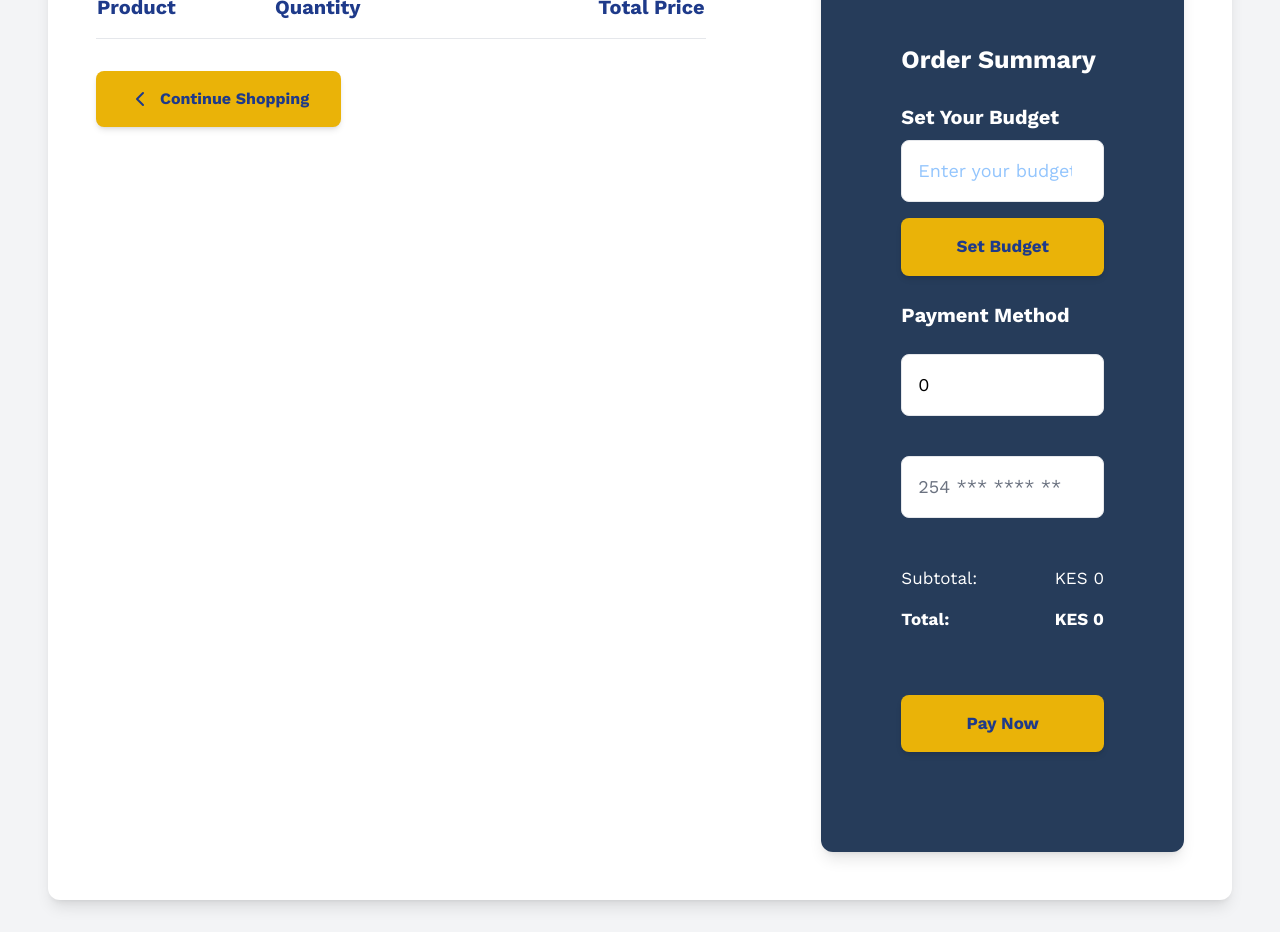
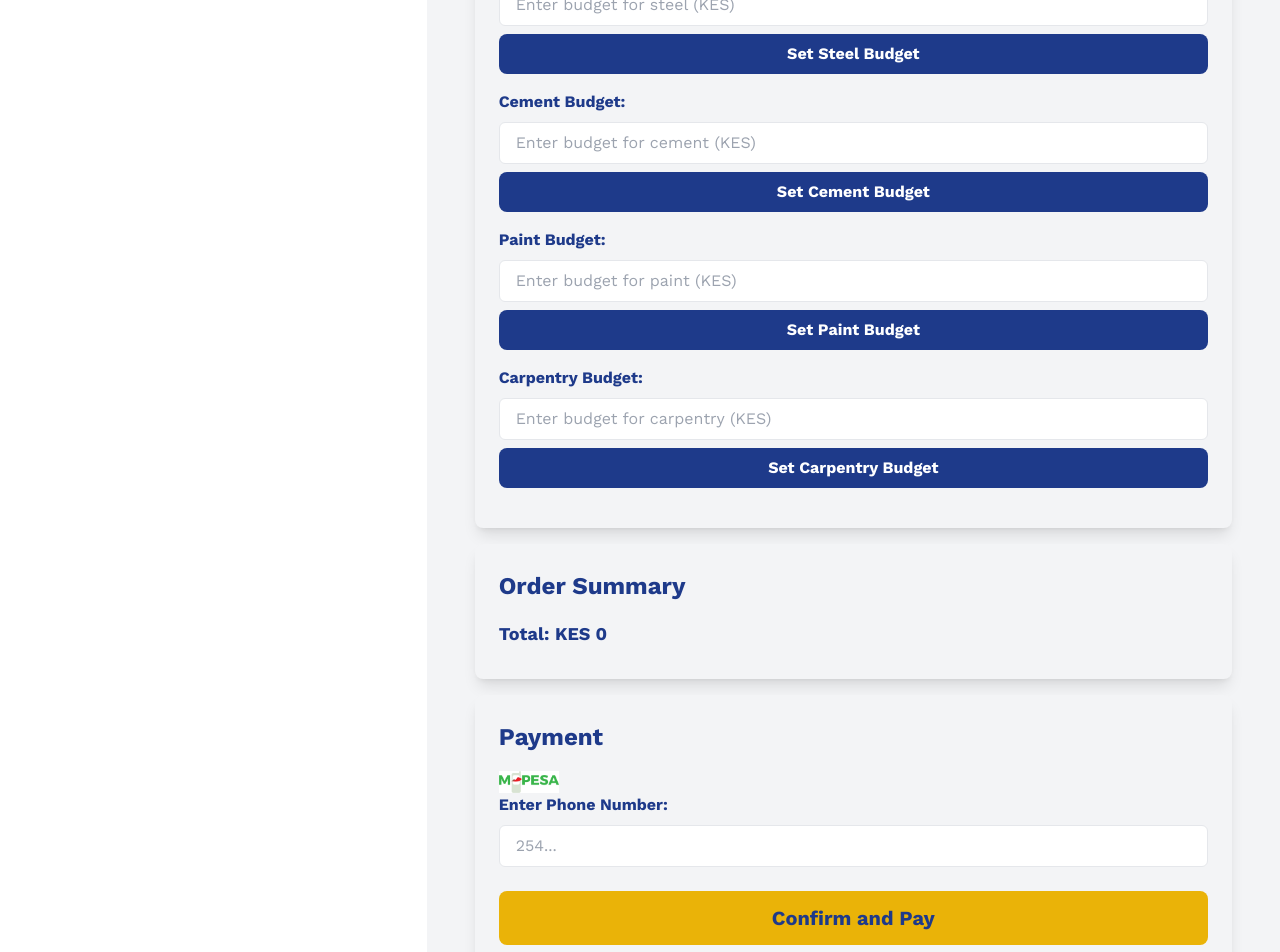
Before and after one commit to akirachix/Inyange-Frontend, a Next.js app in the folder inyange-dashboard/: page /pwa/pages in a window 1280 px wide. Shown: the part 580-1532 px from the top of the page. Built offline with nearby package versions, Linux system fonts and the light colour scheme.

Commit message:
made changes

```diff
--- a/inyange-dashboard/src/app/(pwa)/pwa/pages/page.tsx
+++ b/inyange-dashboard/src/app/(pwa)/pwa/pages/page.tsx
@@ -6,14 +6,29 @@ import Link from "next/link";
 import { MaterialData } from "../utils/types";
 import { usePayment } from "../hooks/payment";
 import Image from "next/image";
+
 const CartPage = () => {
   const [cartItems, setCartItems] = useState<MaterialData[]>([]);
   const [phoneNumber, setPhoneNumber] = useState("");
+  const [modalMessage, setModalMessage] = useState("");
+  const [showModal, setShowModal] = useState(false);
+
   const [errorMessage, setErrorMessage] = useState("");
   const [successMessage, setSuccessMessage] = useState("");
   const { processPayment, isSubmitting } = usePayment();
-  const [budget, setBudget] = useState<number | null>(null);
-  // Load cart items and budget from localStorage
+
+  const [categoryBudgets, setCategoryBudgets] = useState({
+    wood: 0,
+    tiles: 0,
+    sheet: 0,
+    steel: 0,
+    cement: 0,
+    paint: 0,
+    carpentry: 0,
+  });
+
+
+
   useEffect(() => {
     const items = localStorage.getItem("cart");
     if (items) {
@@ -24,44 +39,83 @@ const CartPage = () => {
         console.error("Error parsing cart items:", error);
       }
     }
-    const savedBudget = localStorage.getItem("userBudget");
-    if (savedBudget) {
-      setBudget(Number(savedBudget));
+
+    const savedBudgets = localStorage.getItem("categoryBudgets");
+    if (savedBudgets) {
+      setCategoryBudgets(JSON.parse(savedBudgets));
     }
   }, []);
-  // Calculate the total price of the cart
+
+  useEffect(() => {
+    localStorage.setItem("categoryBudgets", JSON.stringify(categoryBudgets));
+  }, [categoryBudgets]);
+
+  const getTotalForCategory = (category: string) => {
+    return cartItems
+      .filter((item) => item.material_name.toLowerCase().includes(category))
+      .reduce((sum, item) => sum + item.price * item.quantity, 0);
+  };
+
   const totalPrice = cartItems.reduce(
     (sum, item) => sum + item.price * item.quantity,
     0
   );
-  // Handle quantity change for cart items
-  const handleQuantityChange = (id: number, increment: boolean) => {
+
+  type Category = keyof typeof categoryBudgets;
+
+  const getOverBudgetAmount = (category: Category) => {
+    const totalForCategory = getTotalForCategory(category);
+    const budgetForCategory = categoryBudgets[category];
+    return totalForCategory > budgetForCategory
+      ? totalForCategory - budgetForCategory
+      : 0;
+  };
+
+
+  const totalBudget = Object.values(categoryBudgets).reduce((a, b) => a + b, 0);
+  const isTotalOverBudget = totalPrice > totalBudget;
+  const totalOverBudgetAmount = isTotalOverBudget
+    ? totalPrice - totalBudget
+    : 0;
+
+    const handleQuantityChange = (id: string | number, increment: boolean) => {
       setCartItems((prevItems) =>
         prevItems.map((item) =>
           item.material_id === id
             ? {
                 ...item,
-              quantity: increment ? item.quantity + 1 : Math.max(item.quantity - 1, 1),
+                quantity: increment
+                  ? item.quantity + 1
+                  : Math.max(item.quantity - 1, 1),
               }
             : item
         )
       );
     };
-  // Remove an item from the cart
-  const handleRemoveItem = (id: number) => {
+
+
+    const handleRemoveItem = (id: string | number) => {
       const updatedCartItems = cartItems.filter((item) => item.material_id !== id);
       setCartItems(updatedCartItems);
       localStorage.setItem("cart", JSON.stringify(updatedCartItems));
     };
-  // Submit budget
-  const handleBudgetSubmit = (e: React.FormEvent<HTMLFormElement>) => {
+
+    const handleCategoryBudgetSubmit = (
+      e: React.FormEvent<HTMLFormElement>,
+      category: string
+    ) => {
       e.preventDefault();
-    const budgetInput = (e.target as any).budget.value;
-    setBudget(Number(budgetInput));
-    localStorage.setItem("userBudget", budgetInput);
-    alert(`Budget set to: KES ${budgetInput}`);
+      const budgetInput = e.currentTarget.budget.value;
+      setCategoryBudgets((prevBudgets) => ({
+        ...prevBudgets,
+        [category]: Number(budgetInput),
+      }));
+      setModalMessage(`Budget for ${category} set to: KES ${budgetInput}`);
+      setShowModal(true);
     };
-  // Handle payment submission
+
+
+
   const handlePayment = async () => {
     if (!phoneNumber.startsWith("254")) {
       setErrorMessage("Please enter your number starting with 254");
@@ -72,78 +126,70 @@ const CartPage = () => {
       await processPayment(totalPrice.toString(), phoneNumber);
       setSuccessMessage("Payment processed successfully!");
     } catch (error) {
-      console.error("Payment error:", error); // Log the error
+      console.error("Payment error:", error);
       setErrorMessage("Payment failed. Please try again.");
     }
   };
-  const isOverBudget = budget && totalPrice > budget;
 
   return (
-    <div className="min-h-screen bg-gray-100 py-8 px-6 sm:px-8 lg:px-12">
+    <div className="flex min-h-screen bg-gray-100">
+      <main className="flex w-full h-full bg-white rounded-xl shadow-lg">
+        {/* Left Section */}
+        <div className="flex flex-col w-1/3 p-8 lg:p-12 overflow-y-auto">
           <header className="flex items-center mb-8">
             <Link href="/pwa/homepage">
               <button className="text-gray-800 transition-colors">
-            <ChevronLeft size={50} className="xl:mt-[25px]" />
+                <ChevronLeft size={50} />
               </button>
             </Link>
-        <div className="flex items-center ml-4">
             <Image
               src="/images/bmLogo.png"
               alt="BuildMart Logo"
               width={160}
               height={32}
-            className="w-40 sm:w-48 lg:w-[100%] xl:w-[75%] xl:ml-[5px]"
+              className="ml-4 w-40 sm:w-48 lg:w-full"
             />
-          <span className="font-bold text-2xl text-blue-900"></span>
-        </div>
           </header>
-      <main className="bg-white rounded-xl shadow-lg overflow-hidden">
-        <div className="p-8 lg:p-12">
-          <h1 className="text-[28px] font-bold mb-8 text-blue-900">Shopping Cart</h1>
-          <div className="flex flex-col xl:flex-row gap-12">
-            <div className="flex-grow">
-              <table className="w-[90%] mb-8">
+          <h1 className="text-[24px] font-bold mb-4 text-blue-900">Shopping Cart</h1>
+          <div className="overflow-y-auto flex-1">
+            <table className="w-full mb-4">
               <thead>
                 <tr className="border-b border-gray-200">
-                    <th className="text-left pb-4 text-blue-900 font-semibold text-[20px]">Product</th>
-                    <th className="text-left pb-4 text-blue-900 font-semibold text-[20px]">Quantity</th>
-                    <th className="text-right pb-4 text-blue-900 font-semibold text-[20px]">Total Price</th>
+                  <th className="text-left pb-4 text-blue-900 font-semibold">Product</th>
+                  <th className="text-left pb-4 text-blue-900 font-semibold">Quantity</th>
+                  <th className="text-right pb-4 text-blue-900 font-semibold">Total Price</th>
                 </tr>
               </thead>
               <tbody>
                 {cartItems.map((item) => (
                   <tr key={item.material_id} className="border-b border-gray-200">
-                      <td className="py-6">
-                        <div className="flex items-center">
-                          <p className="font-bold text-xl text-blue-900 text-[20px]">{item.material_name}</p>
-                        </div>
+                    <td className="py-4">
+                      <div className="text-blue-900 font-bold">{item.material_name}</div>
                     </td>
                     <td>
-                        <div className="flex items-center border rounded-md w-36 shadow-sm">
+                      <div className="flex items-center border rounded-md w-28 shadow-sm">
                         <button
-                            className="px-4 py-2 hover:bg-gray-100 transition-colors"
+                          className="px-2 py-1 hover:bg-gray-100 transition-colors"
                           onClick={() => handleQuantityChange(item.material_id, false)}
                         >
-                            <Minus size={18} />
+                          <Minus size={16} />
                         </button>
-                          <span className="px-4 py-2 flex-grow text-center font-semibold text-lg">
-                            {item.quantity}
-                          </span>
+                        <span className="px-3 text-center font-semibold">{item.quantity}</span>
                         <button
-                            className="px-4 py-2 hover:bg-gray-100 transition-colors"
+                          className="px-2 py-1 hover:bg-gray-100 transition-colors"
                           onClick={() => handleQuantityChange(item.material_id, true)}
                         >
-                            <Plus size={18} />
+                          <Plus size={16} />
                         </button>
                       </div>
                     </td>
-                      <td className="text-right font-bold text-xl text-blue-900">KES {item.price * item.quantity}</td>
+                    <td className="text-right font-bold text-blue-900">KES {item.price * item.quantity}</td>
                     <td className="text-right">
                       <button
-                          className="px-4 py-2 text-red-600 hover:text-red-800 transition-colors"
+                        className="text-red-600 hover:text-red-800 transition-colors"
                         onClick={() => handleRemoveItem(item.material_id)}
                       >
-                          <Trash size={18} />
+                        <Trash size={16} />
                       </button>
                     </td>
                   </tr>
@@ -151,83 +197,123 @@ const CartPage = () => {
               </tbody>
             </table>
             <Link href="/pwa/otherorders">
-                <button className="flex items-center bg-yellow-500 text-blue-900 font-bold px-8 py-4 rounded-lg shadow-md hover:bg-yellow-400 transition-colors text-[16px]">
-                  <ChevronLeft className="mr-2" size={24} />
-                  Continue Shopping
+              <button className="bg-yellow-500 text-blue-900 font-bold px-6 py-3 rounded-lg shadow-md hover:bg-yellow-400 transition-colors">
+                <ChevronLeft size={20} /> Continue Shopping
               </button>
             </Link>
           </div>
-            <div className="w-full xl:w-1/3 xl:mt-[-50px]">
-              <div className="bg-[#263C5A] pl-20 pr-20 pt-[100px] pb-[100px] rounded-xl text-white shadow-lg">
-                <h2 className="text-[25px] font-bold mb-6">Order Summary</h2>
-                {/* Budget Form */}
-                <form onSubmit={handleBudgetSubmit} className="mb-6">
-                  <label htmlFor="budget" className="block font-semibold text-[20px] mb-2">Set Your Budget</label>
+        </div>
+
+        {/* Right Section */}
+        <div className="w-2/3 p-8 lg:p-12 bg-gray-100 flex flex-col overflow-y-hidden">
+          {/* Budget Forms */}
+          <div className="bg-gray-100 p-6 rounded-lg shadow-lg mb-4">
+            <h2 className="text-[20px] font-bold text-blue-900 mb-4">Set Category Budgets</h2>
+            {["wood", "tiles", "sheet", "steel", "cement", "paint", "carpentry"].map((category) => (
+              <form key={category} onSubmit={(e) => handleCategoryBudgetSubmit(e, category)} className="mb-4">
+                <label className="block text-blue-900 font-semibold mb-2" htmlFor={`${category}-budget`}>
+                  {category.charAt(0).toUpperCase() + category.slice(1)} Budget:
+                </label>
                 <input
                   type="number"
                   name="budget"
-                    placeholder="Enter your budget"
-                    className="w-full p-4 mb-4 border rounded-lg text-black placeholder-blue-300 focus:outline-none focus:ring-2 focus:ring-blue-500 text-lg"
+                  className="w-full px-4 py-2 border rounded-md mb-2"
+                  placeholder={`Enter budget for ${category} (KES)`}
                 />
                 <button
                   type="submit"
-                    className="w-full bg-yellow-500 text-blue-900 font-bold px-6 py-4 rounded-lg shadow-md hover:bg-yellow-400 transition-colors text-[17px]"
+                  className="w-full bg-blue-900 text-white font-bold py-2 rounded-lg hover:bg-blue-800 transition-colors"
                 >
-                    Set Budget
+                  Set {category.charAt(0).toUpperCase() + category.slice(1)} Budget
                 </button>
               </form>
-                {budget && (
-                  <>
-                    <p className="mb-6 font-semibold text-[20px]">Your Budget: KES {budget}</p>
-                    <div className="flex justify-between mb-4 text-[17px]">
-                      <span>Remaining Budget:</span>
-                      <span className={isOverBudget ? "text-red-500" : "text-green-500"}>
-                        {isOverBudget ? `Over by KES ${totalPrice - budget}` : `KES ${budget - totalPrice}`}
-                      </span>
+            ))}
           </div>
-                  </>
+
+          {/* Summary Section */}
+          <div className="bg-gray-100 p-6 rounded-lg shadow-lg mb-4 flex-grow">
+            <h2 className="text-[24px] font-bold text-blue-900 mb-4">Order Summary</h2>
+            <p className="text-[18px] text-blue-900 font-bold mb-2">
+              Total: <span className="font-bold text-[18px]">KES {totalPrice}</span>
+            </p>
+
+            {(["wood", "tiles", "sheet", "steel", "cement", "paint", "carpentry"] as Category[]).map((category) => (
+  <div key={category}>
+    {getOverBudgetAmount(category) > 0 && (
+      <p className="text-red-600 font-semibold mb-2">
+        You are over your {category.charAt(0).toUpperCase() + category.slice(1)} budget by KES {getOverBudgetAmount(category)}.
+      </p>
     )}
-                <p className="mb-6 font-semibold text-[20px]">Payment Method</p>
+  </div>
+))}
+
+            {isTotalOverBudget && (
+              <p className="text-red-600 font-semibold mb-2">
+                You are over your Total budget by KES {totalOverBudgetAmount}.
+              </p>
+            )}
+          </div>
+
+          {/* Payment Form */}
+          <div className="bg-gray-100 p-6 rounded-lg shadow-lg">
+            <h2 className="text-[24px] font-bold text-blue-900 mb-4">Payment</h2>
+            <Image src="/images/logompesa.png" alt="M-Pesa Logo" width={60} height={20} />
+
+            <form onSubmit={handlePayment}>
+              <label className="block text-blue-900 font-semibold mb-2" htmlFor="phone-number">
+                Enter Phone Number:
+              </label>
               <input
                 type="text"
-                  placeholder="Amount"
-                  className="w-full p-4 mb-10 border rounded-lg text-black placeholder-blue-300 focus:outline-none focus:ring-2 focus:ring-blue-500 text-lg"
-                  value={totalPrice}
-                  readOnly
-                />
-                <input
-                  type="text"
-                  placeholder="254 *** **** **"
-                  className={`w-full p-4 mb-12 border rounded-lg text-black placeholder-gray-500 focus:outline-none focus:ring-2 focus:ring-blue-500 text-lg ${errorMessage && 'border-red-500'}`}
+                id="phone-number"
                 value={phoneNumber}
                 onChange={(e) => setPhoneNumber(e.target.value)}
+                className="w-full px-4 py-2 border rounded-md"
+                placeholder="254..."
               />
-                {errorMessage && <p className="text-red-500 mb-4">{errorMessage}</p>}
-                <div className="flex justify-between mb-4 text-[17px]">
-                  <span>Subtotal:</span>
-                  <span>KES {totalPrice}</span>
-                </div>
-                <div className="flex justify-between font-bold mb-8 text-[17px]">
-                  <span>Total:</span>
-                  <span>KES {totalPrice}</span>
+              {errorMessage && (
+                <p className="text-red-600 text-sm font-semibold">{errorMessage}</p>
+              )}
+              <br />
+              <br />
+
+              <button
+                onClick={handlePayment}
+                disabled={isSubmitting}
+                className="w-full bg-yellow-500 text-blue-900 font-bold py-3 rounded-lg hover:bg-yellow-400 transition-colors text-[20px]"
+              >
+                {isSubmitting ? "Processing..." : "Confirm and Pay"}
+              </button>
+              {successMessage && (
+                <p className="text-blue-800 text-sm font-semibold">{successMessage}</p>
+              )}
+            </form>
           </div>
 
+          {/* Modal */}
+          {showModal && (
+  <div
+    className="fixed top-    top: '10%',
+    left-1/2 transform -translate-x-1/2 -translate-y-1/2 bg-yellow-500 text-blue-900 font-bold p-6 rounded-lg shadow-md z-50 transition-colors"
+    style={{ zIndex: 1000 }}
+  >
+    {modalMessage}
+    <br />
+
     <button
-  className="w-full bg-yellow-500 text-blue-900 font-bold px-6 py-4 rounded-lg shadow-md hover:bg-yellow-400 transition-colors text-[17px] xl:mt-[30px]"
-  onClick={handlePayment}
-  disabled={isSubmitting || Boolean(isOverBudget)}
+      className="bg-blue-900 text-white font-bold px-6 py-3 rounded-lg shadow-md hover:bg-blue-800 transition-colors"
+      onClick={() => setShowModal(false)}
     >
-  {isSubmitting ? "Processing..." : isOverBudget ? "Over Budget" : "Pay Now"}
+      Close
     </button>
+  </div>
+)}
 
 
-                {successMessage && <p className="text-green-500 mt-4">{successMessage}</p>}
-              </div>
-            </div>
-          </div>
         </div>
       </main>
     </div>
   );
 };
+
 export default CartPage;
```
Also changed, not shown: inyange-dashboard/src/app/(pwa)/pwa/components/Homepage/index.tsx (+10 -43 lines), inyange-dashboard/public/images/logompesa.png (added), inyange-dashboard/public/sw.js. Lines whose indentation alone changed are shown as unchanged.
